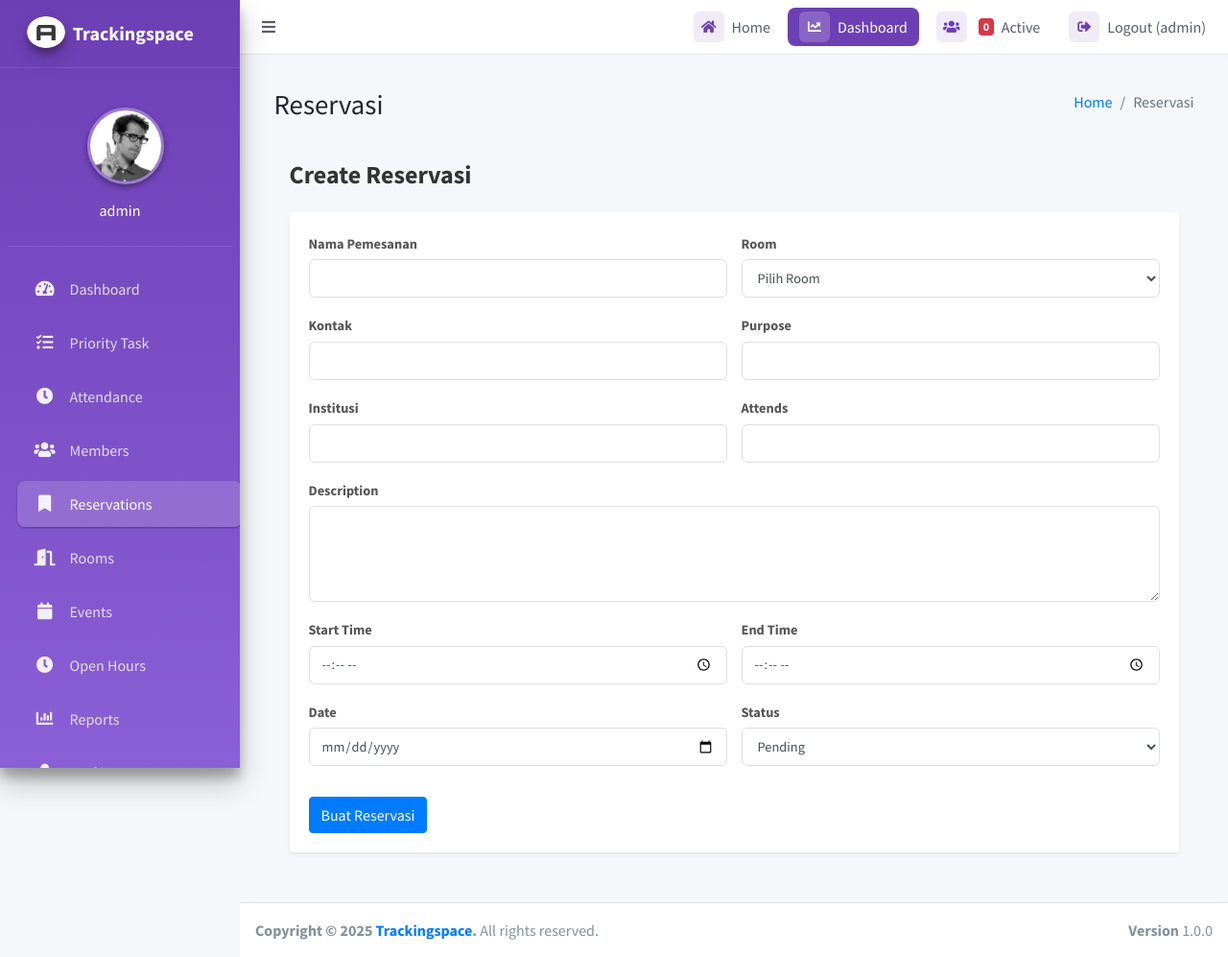
After one commit to andyishere12/CoworkingSpace, a Laravel app: page /reservasi/create in a window 1280 px wide. The commit adds this page. Shown: the whole page at 96% size. Run offline with Laravel 12, Linux system fonts and the light colour scheme; a user stored in the database is signed in; data comes from the database, SQL or seed files in the repository; data that the repository does not hold is empty; some libraries are stand-ins or nearby versions.

Commit message:
update reservasi

```diff
--- /dev/null
+++ b/app/Http/Controllers/ReservasiController.php
@@ -0,0 +1,105 @@
+<?php
+
+namespace App\Http\Controllers;
+
+use App\Models\Reservasi;
+use App\Models\DataMember;
+use Illuminate\Http\Request;
+
+class ReservasiController extends Controller
+{
+    public function index()
+    {
+        $allreservasi = Reservasi::all();
+        return view('Reservasi.index', compact('allreservasi'));
+    }
+
+    public function create()
+    {
+        $members = DataMember::all();
+        return view('Reservasi.create', compact('members'));
+    }
+
+    public function store(Request $request)
+    {
+        $request->validate([
+            'nama_pemesanan' => 'required|string|max:255',
+            'kontak' => 'required|string|max:255',
+            'institusi' => 'required|string|max:255',
+            'purpose' => 'required|string|max:255',
+            'description' => 'nullable|string',
+            'attends' => 'required|integer|min:1',
+            'tanggal' => 'required|date',
+            'waktu_mulai' => 'required|date_format:H:i',
+            'waktu_selesai' => 'required|date_format:H:i|after:waktu_mulai',
+            'ruangan' => 'required|string|max:100',
+            'status' => 'required|string|max:100',
+        ]);
+
+        Reservasi::create([
+            'nama_pemesanan' => $request->nama_pemesanan,
+            'kontak' => $request->kontak,
+            'institusi' => $request->institusi,
+            'purpose' => $request->purpose,
+            'description' => $request->description,
+            'attends' => $request->attends,
+            'tanggal' => $request->tanggal,
+            'waktu_mulai' => $request->waktu_mulai,
+            'waktu_selesai' => $request->waktu_selesai,
+            'ruangan' => $request->ruangan,
+            'status' => $request->status,
+        ]);
+
+        return redirect()->route('reservasi.index')->with('success', 'Reservasi berhasil dibuat!');
+    }
+
+    public function edit(Reservasi $reservasi)
+    {
+        $members = DataMember::all();
+        return view('Reservasi.edit', compact('reservasi', 'members'));
+    }
+
+    public function update(Request $request, Reservasi $reservasi)
+    {
+        $request->validate([
+            'nama_pemesanan' => 'required|string|max:255',
+            'kontak' => 'required|string|max:255',
+            'institusi' => 'required|string|max:255',
+            'purpose' => 'required|string|max:255',
+            'description' => 'nullable|string',
+            'attends' => 'required|integer|min:1',
+            'tanggal' => 'required|date',
+            'waktu_mulai' => 'required|date_format:H:i',
+            'waktu_selesai' => 'required|date_format:H:i|after:waktu_mulai',
+            'ruangan' => 'required|string|max:100',
+            'status' => 'required|string|max:100',
+        ]);
+
+        $reservasi->update([
+            'nama_pemesanan' => $request->nama_pemesanan,
+            'kontak' => $request->kontak,
+            'institusi' => $request->institusi,
+            'purpose' => $request->purpose,
+            'description' => $request->description,
+            'attends' => $request->attends,
+            'tanggal' => $request->tanggal,
+            'waktu_mulai' => $request->waktu_mulai,
+            'waktu_selesai' => $request->waktu_selesai,
+            'ruangan' => $request->ruangan,
+            'status' => $request->status,
+        ]);
+
+        return redirect()->route('reservasi.index')->with('success', 'Reservasi berhasil diperbarui!');
+    }
+
+    public function show(Reservasi $reservasi)
+    {
+        return view('reservasi.show', compact('reservasi'));
+    }
+
+    public function destroy(Reservasi $reservasi)
+    {
+        $reservasi->delete();
+        return redirect()->route('reservasi.index')->with('success', 'Reservasi dihapus!');
+    }
+}
--- a/resources/views/layouts/app.blade.php
+++ b/resources/views/layouts/app.blade.php
@@ -358,7 +358,7 @@
               </a>
             </li>
             <li class="nav-item">
-              <a href="#" class="nav-link">
+              <a href="{{ route('reservasi.index') }}" class="nav-link">
                 <i class="nav-icon fas fa-bookmark"></i>
                 <p>Reservations</p>
               </a>
--- a/resources/views/layouts/header.blade.php
+++ b/resources/views/layouts/header.blade.php
@@ -89,7 +89,7 @@
         <nav class="mt-2">
           <ul class="nav nav-pills nav-sidebar flex-column" data-widget="treeview" role="menu" data-accordion="false">
             <li class="nav-item">
-              <a href="/dashboard" class="nav-link">
+              <a href="/dashboard" class="nav-link {{ request()->routeIs('dashboard') ? 'active' : '' }}">
                 <i class="nav-icon fas fa-tachometer-alt"></i>
                 <p>Dashboard</p>
               </a>
@@ -106,14 +106,14 @@
                 <p>Attendance</p>
               </a>
             </li>
-            <li class="nav-item" >
-              <a href="{{ route('data_member.index') }}"class="nav-link active">
+            <li class="nav-item">
+              <a href="{{ route('data_member.index') }}" class="nav-link {{ request()->routeIs('data_member.*') ? 'active' : '' }}">
                 <i class="nav-icon fas fa-users"></i>
                 <p>Members</p>
               </a>
             </li>
             <li class="nav-item">
-              <a href="#" class="nav-link">
+              <a href="{{ route('reservasi.index') }}" class="nav-link {{ request()->routeIs('reservasi.*') ? 'active' : '' }}">
                 <i class="nav-icon fas fa-bookmark"></i>
                 <p>Reservations</p>
               </a>
--- /dev/null
+++ b/resources/views/reservasi/create.blade.php
@@ -0,0 +1,142 @@
+@include('layouts.header')
+
+<head>
+    <link rel="stylesheet" href="{{ asset('css/stylecreate.css') }}">
+</head>
+<div class="content-wrapper">
+
+    <div class="content-header">
+        <div class="container-fluid">
+            <div class="row mb-2">
+                <div class="col-sm-6">
+                    <h1 class="m-0">Reservasi</h1>
+                </div>
+                <div class="col-sm-6">
+                    <ol class="breadcrumb float-sm-right">
+                        <li class="breadcrumb-item"><a href="#">Home</a></li>
+                        <li class="breadcrumb-item active">Reservasi</li>
+                    </ol>
+                </div>
+            </div>
+        </div>
+    </div>
+    <section class="content">
+        <div class="container-fluid">
+
+            {{-- Konten Utama Form --}}
+            <div class="p-3">
+
+                {{-- Header Form --}}
+                <h1 class="page-title mb-4">Create Reservasi</h1>
+
+                {{-- Card Form --}}
+                <div class="card shadow-sm">
+                    <div class="card-body">
+
+                        <form action="{{ route('reservasi.store') }}" method="POST">
+                            @csrf
+
+                            <div class="row">
+                                {{-- Kolom Kiri --}}
+                                <div class="col-md-6">
+                                    <div class="form-group">
+                                        <label for="nama_pemesanan">Nama Pemesanan</label>
+                                        <input type="text" class="form-control" id="nama_pemesanan" name="nama_pemesanan" required>
+                                    </div>
+
+                                    <div class="form-group">
+                                        <label for="kontak">Kontak</label>
+                                        <input type="text" class="form-control" id="kontak" name="kontak" required>
+                                    </div>
+
+                                    <div class="form-group">
+                                        <label for="institusi">Institusi</label>
+                                        <input type="text" class="form-control" id="institusi" name="institusi" required>
+                                    </div>
+                                </div>
+
+                                {{-- Kolom Kanan --}}
+                                <div class="col-md-6">
+                                    <div class="form-group">
+                                        <label for="ruangan">Room</label>
+                                        <select class="form-control" id="ruangan" name="ruangan" required>
+                                            <option value="" disabled selected>Pilih Room</option>
+                                            <option value="Room A">Room A</option>
+                                            <option value="Room B">Room B</option>
+                                            <option value="Room C">Room C</option>
+                                            <option value="Room D">Room D</option>
+                                        </select>
+                                    </div>
+
+                                    <div class="form-group">
+                                        <label for="purpose">Purpose</label>
+                                        <input type="text" class="form-control" id="purpose" name="purpose" required>
+                                    </div>
+
+                                    <div class="form-group">
+                                        <label for="attends">Attends</label>
+                                        <input type="number" class="form-control" id="attends" name="attends" min="1" required>
+                                    </div>
+                                </div>
+                            </div> {{-- End of First Row --}}
+
+                            {{-- Description Row - Full Width --}}
+                            <div class="row">
+                                <div class="col-md-12">
+                                    <div class="form-group">
+                                        <label for="description">Description</label>
+                                        <textarea class="form-control" id="description" name="description" rows="3"></textarea>
+                                    </div>
+                                </div>
+                            </div>
+
+                            {{-- Start and End Time Row --}}
+                            <div class="row">
+                                <div class="col-md-6">
+                                    <div class="form-group">
+                                        <label for="waktu_mulai">Start Time</label>
+                                        <input type="time" class="form-control" id="waktu_mulai" name="waktu_mulai" required>
+                                    </div>
+                                </div>
+
+                                <div class="col-md-6">
+                                    <div class="form-group">
+                                        <label for="waktu_selesai">End Time</label>
+                                        <input type="time" class="form-control" id="waktu_selesai" name="waktu_selesai" required>
+                                    </div>
+                                </div>
+                            </div>
+
+
+                            {{-- Date and Time Row --}}
+                            <div class="row">
+                                <div class="col-md-6">
+                                    <div class="form-group">
+                                        <label for="tanggal">Date</label>
+                                        <input type="date" class="form-control" id="tanggal" name="tanggal" required>
+                                    </div>
+                                </div>
+
+                                <div class="col-md-6">
+                                    <div class="form-group">
+                                        <label for="status">Status</label>
+                                        <select class="form-control" id="status" name="status" required>
+                                            <option value="Pending" selected>Pending</option>
+                                            <option value="Approved">Approved</option>
+                                            <option value="Rejected">Rejected</option>
+                                        </select>
+                                    </div>
+                                </div>
+                            </div>
+
+                            {{-- Tombol Submit --}}
+                            <button type="submit" class="btn btn-primary mt-3">Buat Reservasi</button>
+
+                        </form>
+
+                    </div>
+                </div>
+
+    </section>
+</div>
+@include('layouts.footer')
--- a/routes/web.php
+++ b/routes/web.php
@@ -3,6 +3,7 @@
 use App\Http\Controllers\Auth\LoginController;
 use App\Http\Controllers\DashboardController;
 use App\Http\Controllers\DataMemberController;
+use App\Http\Controllers\ReservasiController;
 use Illuminate\Support\Facades\Route;
 
 
@@ -16,4 +17,8 @@ Route::middleware('auth')->group(function () {
 Route::get('/dashboard', [DashboardController::class, 'index'])->name('dashboard');
 
 Route::resource('data_member', DataMemberController::class);
+
+Route::resource('reservasi',ReservasiController::class);
+
+
 });
```
Also changed, not shown: app/Models/Reservasi.php (added, +15 -0 lines), resources/views/reservasi/edit.blade.php (added, +126 -0 lines), resources/views/reservasi/index.blade.php (added, +110 -0 lines), resources/views/reservasi/show.blade.php (added, +97 -0 lines), database/migrations/2025_12_16_082906_create_reservasi_table.php (added), public/uploads/foto/1765629418.jpg (added), public/uploads/foto/1765932723.jpg (added).
